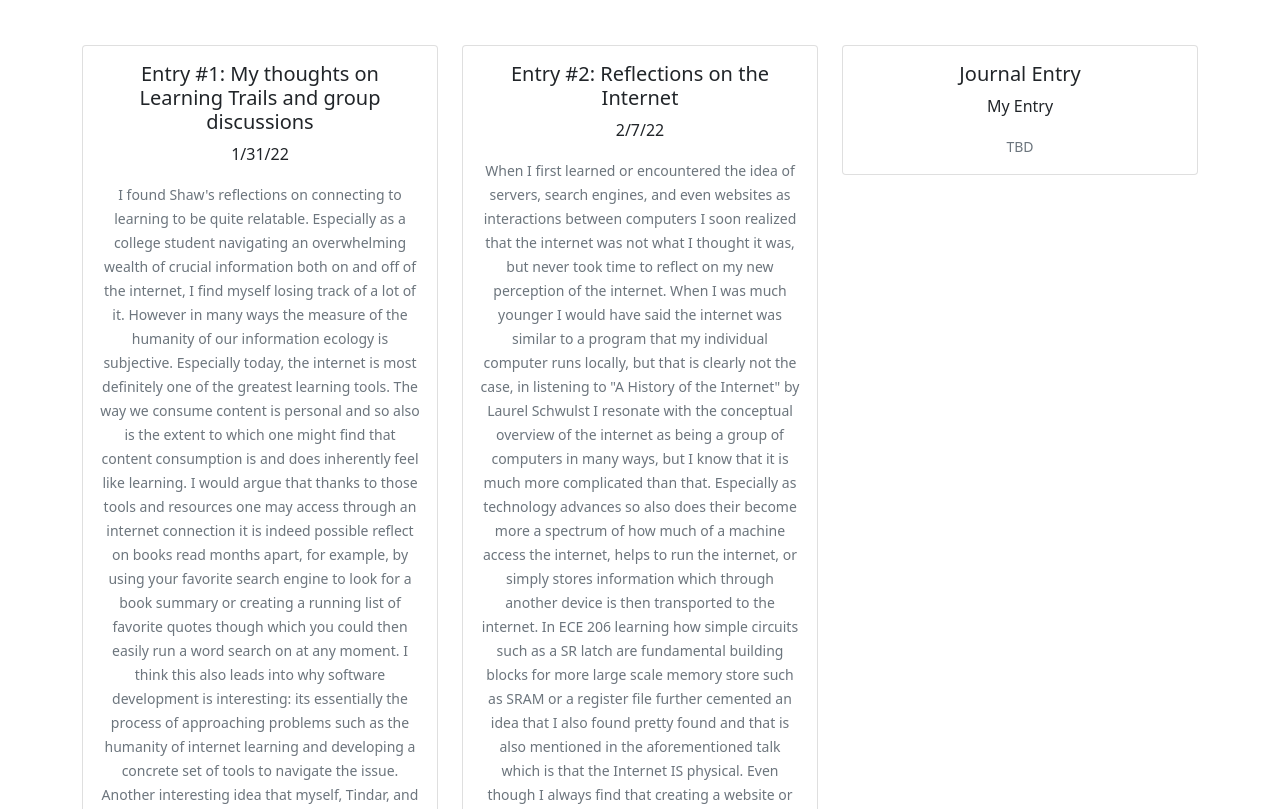
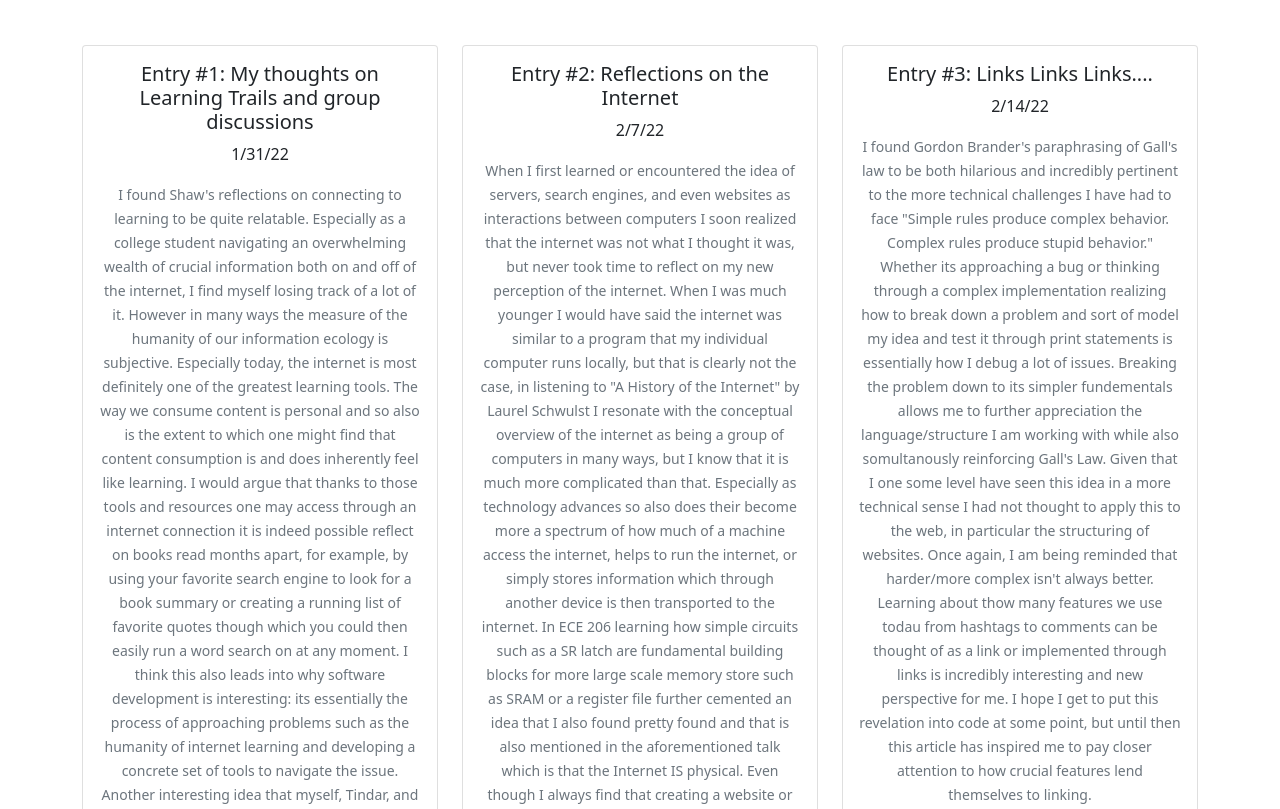
Before and after one commit to S-Aliu/VIS-208-Project-1, a plain HTML site: page index.html in a window 1280 px wide. Shown: the part 628-1437 px from the top of the page. Drawn offline with nearby package versions, Linux system fonts and the light colour scheme.

Commit message:
feat: add journal entry #3

```diff
--- a/index.html
+++ b/index.html
@@ -8,17 +8,7 @@
   <link rel="stylesheet" href="https://cdn.jsdelivr.net/npm/bootstrap@5.1.3/dist/css/bootstrap.min.css" integrity="sha384-1BmE4kWBq78iYhFldvKuhfTAU6auU8tT94WrHftjDbrCEXSU1oBoqyl2QvZ6jIW3" crossorigin="anonymous">
   <link rel="icon" href="first_img.jpeg">
 </head>
-<!--
-<div class="container" style="margin-top: 1rem;">
-  <header class="mb-auto">
-    <div>
-      <nav class="nav nav-masthead justify-content-center float-md-start">
-      <a class="nav-link"  href="index.html" style="font-size: x-large;">Home</a>
-      <a class="nav-link"  href="webring.html" style="font-size: x-large;">Webring</a>
-    </nav>
-    </div>
-  </header>
-</div> -->
+
 
 <body>
   <section class="jumbotron text-center">
@@ -96,7 +86,6 @@
       </div>
       <!-- Right Column -->
       <div class="col-sm">
-        <!-- <div class="card mb-3" style="width: 39.7rem;"> -->
         <div class="card mb-3">
           <img class="card-img-top" src="first_img.jpeg" alt="Medina">
           <div class="card-body">
@@ -106,11 +95,8 @@
           </div>
         </div>
       </div>
-      <!-- <div class="col-md-1"></div> -->
     </div>
 
-    <!-- second row -->
-    <!-- style="margin-top: 2rem;" -->
     <div class="row mt-5">
       <div class="col-sm-4">
         <div class="card text-center">
@@ -177,6 +163,24 @@
       <div class="col-sm-4 mb-auto">
         <div class="card text-center">
           <div class="card-body">
+            <h5 class="card-title">Entry #3: Links Links Links....</h5>
+            <p class="card-text">2/14/22</p>
+            <p class="card-text"><small class="text-muted">
+              I found Gordon Brander's paraphrasing of Gall's law to be both hilarious and incredibly pertinent to the more technical challenges I have had to face
+              "Simple rules produce complex behavior. Complex rules produce stupid behavior." Whether its approaching a bug or thinking through a complex implementation
+              realizing how to break down a problem and sort of model my idea and test it through print statements is essentially how I debug a lot of issues. Breaking the problem
+              down to its simpler fundementals allows me to further appreciation the language/structure I am working with while also somultanously reinforcing Gall's Law. Given that
+              I one some level have seen this idea in a more technical sense I had not thought to apply this to the web, in particular the structuring of websites. Once again,
+              I am being reminded that harder/more complex isn't always better. Learning about thow many features we use todau from hashtags to comments can be thought of as a link
+              or implemented through links is incredibly interesting and new perspective for me. I hope I get to put this revelation into code at some point, but until then this article has inspired me to pay closer
+              attention to how crucial features lend themselves to linking.
+            </small></p>
+          </div>
+        </div>
+      </div>
+      <div class="col-sm-4 mb-auto">
+        <div class="card text-center">
+          <div class="card-body">
             <h5 class="card-title">Journal Entry</h5>
             <p class="card-text">My Entry</p>
             <p class="card-text"><small class="text-muted"> TBD</small></p>
@@ -192,11 +196,7 @@
 
   </div>
 
-  <!-- <footer class="footer text-center" style="position: absolute;bottom: 0; width: 100%; height: 60px;line-height: 60px; background-color: #f5f5f5;">
-    <div class="container">
-      <span class="text-muted"> Made by Sekinat using Bootstrap </span>
-    </div>
-  </footer> -->
+
 
 
 </body>
```
